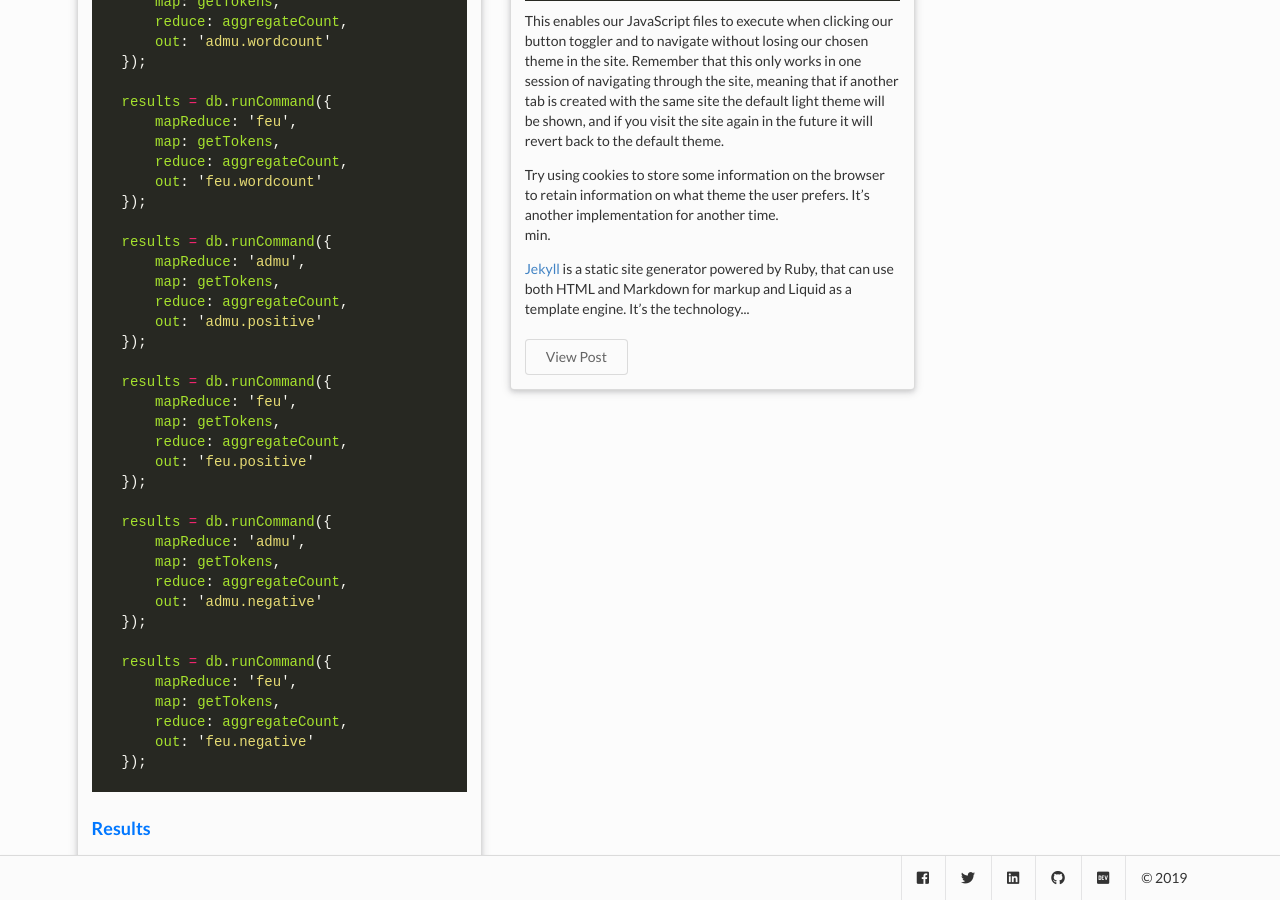
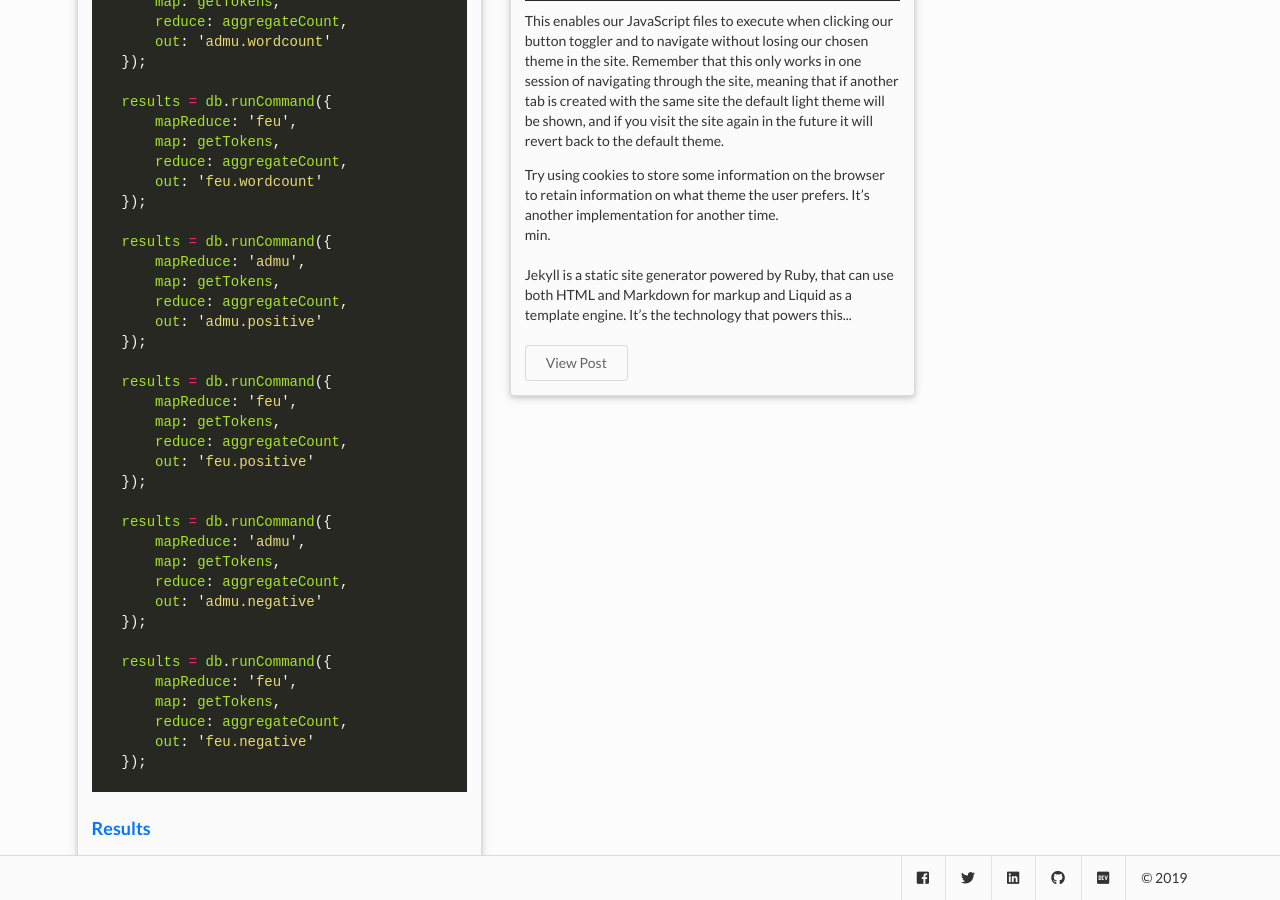
Before and after one commit to tripeersyou/francisoliverdev, a Jekyll site: the page built from _posts/2019-10-19-telegram-food-bot-with-zomato-api.md, in a window 1280 px wide and 900 px high, scrolled down 8842 px. Built offline with Jekyll 4.4.1, drawn with Linux system fonts in a browser that asks for light colours; nearby versions of some CDN libraries; comment, search, counter and statistics services are not loaded.

Commit message:
Strip HTML for related posts

```diff
--- a/_layouts/post.html
+++ b/_layouts/post.html
@@ -36,8 +36,9 @@ layout: default
             <div class="meta">
                 <strong>Date:</strong> {{post.date | date_to_string}} | <strong>Read Time:</strong> {{post.content | reading_time }} min.
             </div>
+            <br>
             <div class="description">
-                <p>{{post.excerpt | truncatewords: 30}}</p>
+                <p>{{post.excerpt | strip_html |truncatewords: 30}}</p>
             </div>
             <br>
             <div class="extra">
```
